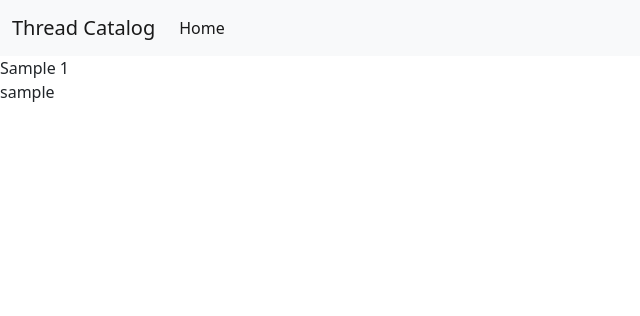
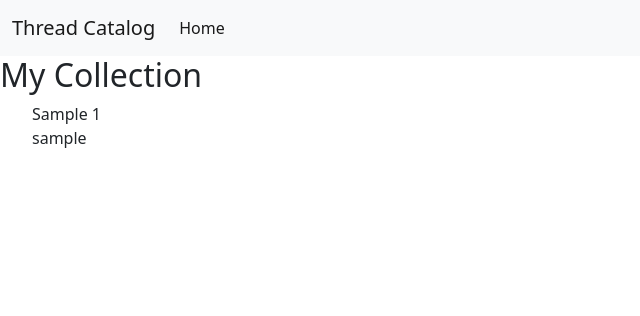
Before and after one commit to lisyce/ThreadApp, a Django app: page / in a window 1280 px wide. Shown: the top 316 px of the page, without its empty margins (0-640 px from the left). Run offline with Django 3.2, Linux system fonts and the light colour scheme; tables that the repository leaves empty hold one stand-in row (values such as "Sample post").

Commit message:
added static css

```diff
--- /dev/null
+++ b/code/thread/static/thread/styles.css
@@ -0,0 +1,3 @@
+ul {
+    list-style-type: none;
+}
--- a/code/thread/templates/base.html
+++ b/code/thread/templates/base.html
@@ -5,8 +5,10 @@
     <meta charset="utf-8">
     <meta name="viewport" content="width=device-width, initial-scale=1">
 
+    {% load static %}
+    <link href="../static/thread/styles.css" rel="stylesheet" type="text/css" />
     <!-- Bootstrap CSS -->
-    <link href="https://cdn.jsdelivr.net/npm/bootstrap@5.0.0-beta1/dist/css/bootstrap.min.css" rel="stylesheet" integrity="sha384-giJF6kkoqNQ00vy+HMDP7azOuL0xtbfIcaT9wjKHr8RbDVddVHyTfAAsrekwKmP1" crossorigin="anonymous">
+    <link href="https://cdn.jsdelivr.net/npm/bootstrap@5.0.0-beta1/dist/css/bootstrap.min.css" rel="stylesheet" integrity="sha384-giJF6kkoqNQ00vy+HMDP7azOuL0xtbfIcaT9wjKHr8RbDVddVHyTfAAsrekwKmP1" crossorigin="anonymous" />
 
     <title>
         {% block title %}
--- a/code/thread/templates/index.html
+++ b/code/thread/templates/index.html
@@ -6,10 +6,16 @@
 
 {% block content %}
 
+<h2>My Collection</h2>
+
+<ul>
 {% for thread in threads %}
+<li>
 {{thread.brand}}
 {{thread.id_number}}<br>
-{{thread.added_by}}<br> <br>
+{{thread.added_by}}
+</li> <br>
 {% endfor %}
+</ul>
 
 {% endblock %}
```
